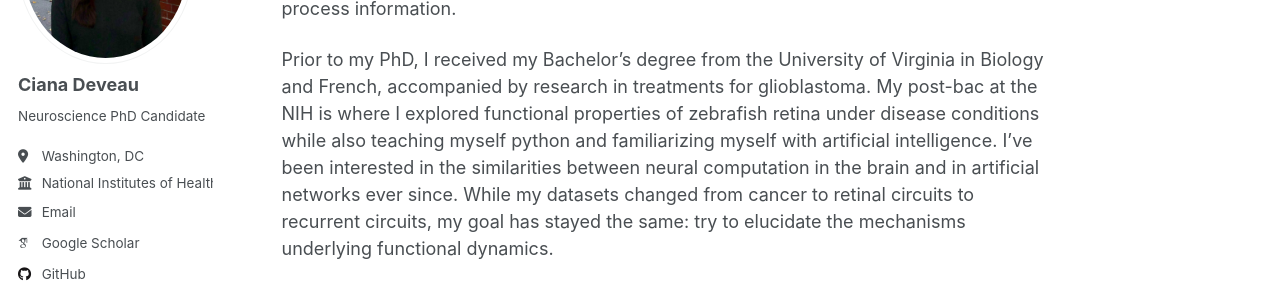
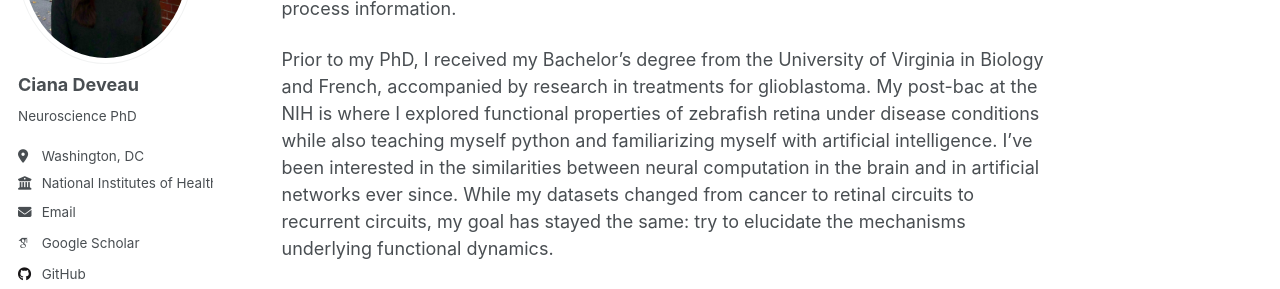
Before and after one commit to cianadeveau/cianadeveau.github.io, a Jekyll site: the page built from _pages/about.md, in a window 1280 px wide. Shown: the part 234-523 px from the top of the page. Built offline with Jekyll 4.4.1, drawn with Linux system fonts in a browser that asks for light colours; some web fonts are replaced.

Commit message:
Update _config.yml

```diff
--- a/_config.yml
+++ b/_config.yml
@@ -12,7 +12,7 @@ site_theme               : "default"
 title                    : ""
 title_separator          : "-"
 name                     : &name "Ciana Deveau"
-description              : &description "Neuroscience PhD Candidate"
+description              : &description "Neuroscience PhD"
 url                      : https://cianadeveau.github.io # the base hostname & protocol for your site e.g. "https://[your GitHub username].github.io"
 baseurl                  : "" # the subpath of your site, e.g. "/blog"
 repository               : "cianadeveau/cianadeveau.github.io"
@@ -25,7 +25,7 @@ author:
   avatar           : "profile.jpg"
   name             : "Ciana Deveau"
   pronouns         : # example: "she/her"
-  bio              : "Neuroscience PhD Candidate"
+  bio              : "Neuroscience PhD"
   location         : "Washington, DC"
   employer         : "National Institutes of Health"
   uri              : # URL
```
